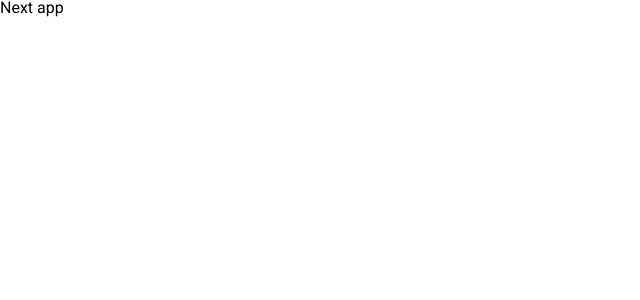
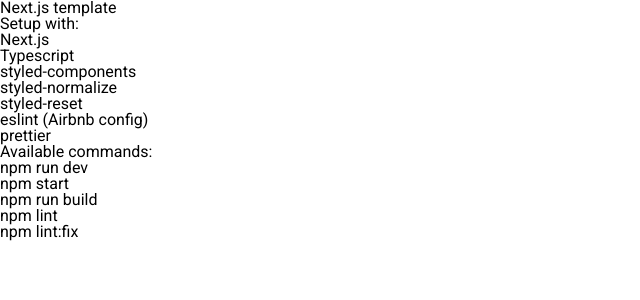
Before and after one commit to zawolanski/sunnyside-agency-landing-page, a Next.js app: page / in a window 1280 px wide. Shown: the top 300 px of the page, without its empty margins (0-640 px from the left). Built offline with nearby package versions, Linux system fonts and the light colour scheme.

Commit message:
Create the HTML skeleton

```diff
--- a/pages/index.tsx
+++ b/pages/index.tsx
@@ -1,5 +1,41 @@
 import type { NextPage } from 'next';
 
-const Home: NextPage = () => <div>Next app</div>;
+const Home: NextPage = () => (
+  <div>
+    <h1>Next.js template</h1>
+    <h2 id="setup__with">Setup with: </h2>
+    <ul aria-labelledby="setup__with">
+      <li>Next.js</li>
+      <li>Typescript</li>
+      <li>
+        styled-components
+        <ul>
+          <li>styled-normalize</li>
+          <li>styled-reset</li>
+        </ul>
+      </li>
+      <li>eslint (Airbnb config)</li>
+      <li>prettier</li>
+    </ul>
+    <h2 id="available__commands">Available commands: </h2>
+    <ul aria-labelledby="available__commands">
+      <li>
+        <code>npm run dev</code>
+      </li>
+      <li>
+        <code>npm start</code>
+      </li>
+      <li>
+        <code>npm run build</code>
+      </li>
+      <li>
+        <code>npm lint</code>
+      </li>
+      <li>
+        <code>npm lint:fix</code>
+      </li>
+    </ul>
+  </div>
+);
 
 export default Home;
```
